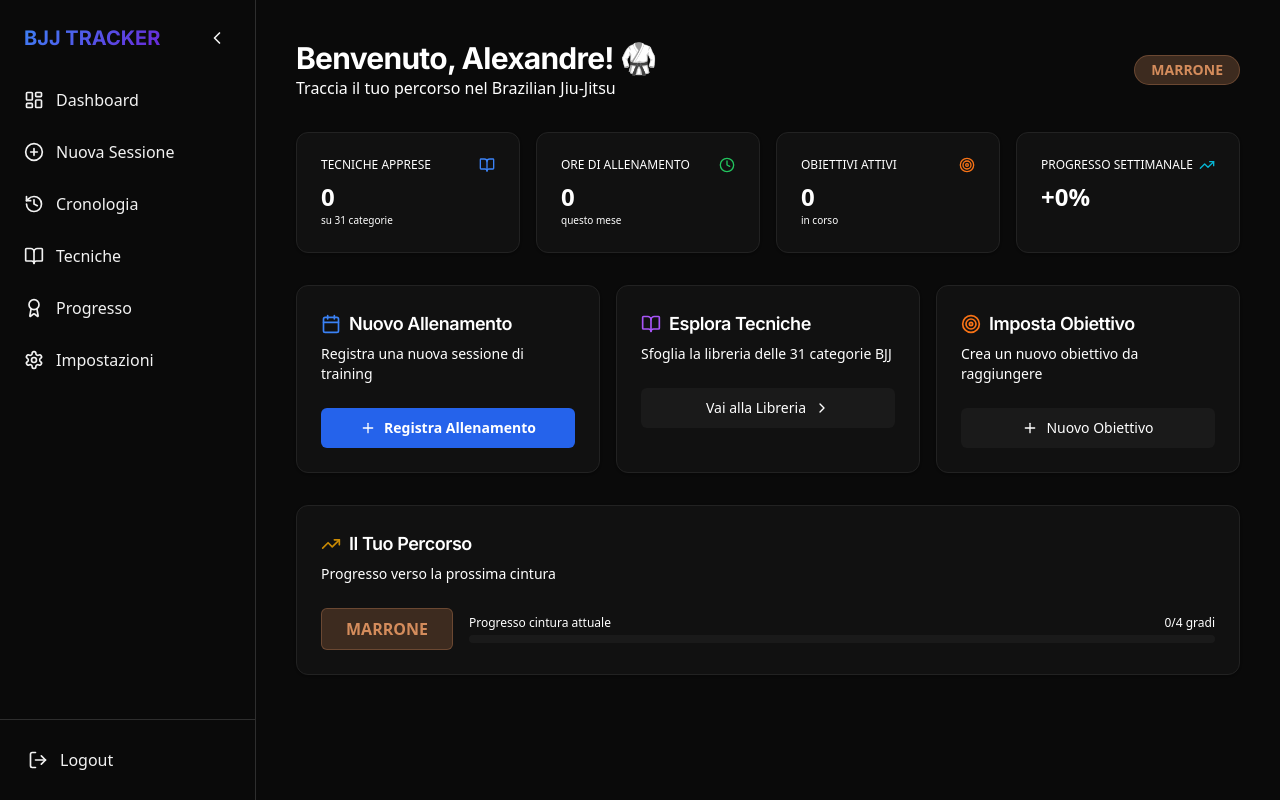
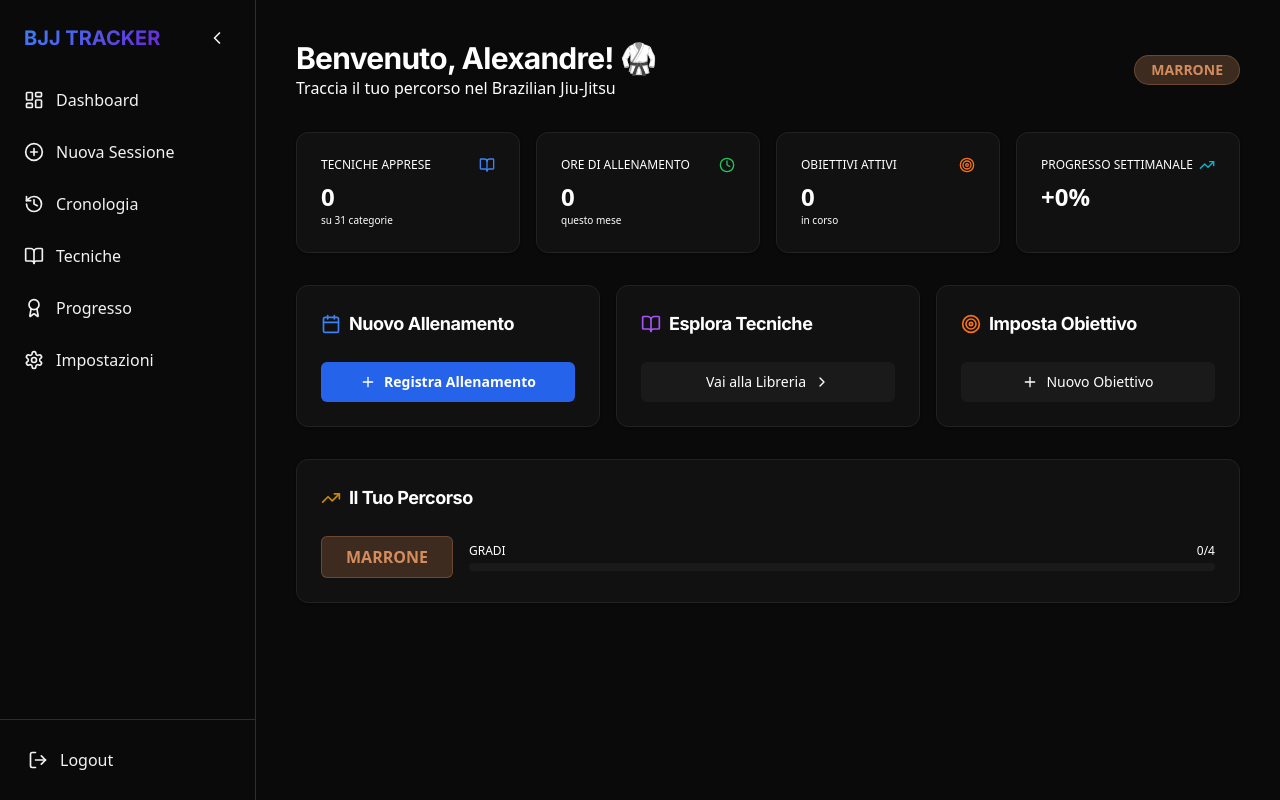
Before and after one commit to iamalexandredds/bjj-tracker, a React (Vite) app: page / in a window 1280 px wide. Built offline with nearby package versions, Linux system fonts and the light colour scheme.

Commit message:
Refactor Dashboard component and update styles

```diff
--- a/src/pages/Dashboard.tsx
+++ b/src/pages/Dashboard.tsx
@@ -1,16 +1,6 @@
 import { Card, CardContent, CardHeader, CardTitle } from '@/components/ui/card';
 import { Button } from '@/components/ui/button';
-import { BeltBadge } from '@/components/ui/BeltBadge';
-import { MasteryIndicator } from '@/components/ui/MasteryIndicator';
-import {
-  BookOpen,
-  Calendar,
-  Target,
-  TrendingUp,
-  Clock,
-  Plus,
-  ChevronRight
-} from 'lucide-react';
+import { BookOpen, Calendar, Target, TrendingUp, Clock, Plus, ChevronRight } from 'lucide-react';
 import { Link } from 'react-router-dom';
 
 export default function Dashboard() {
@@ -25,21 +15,19 @@ export default function Dashboard() {
 
   return (
     <div className="space-y-8 p-6 lg:p-10 bg-[#0a0a0a] min-h-screen text-white">
-      {/* Header */}
       <div className="flex justify-between items-center">
         <div>
-          <h1 className="text-3xl font-bold">Benvenuto, {profile.full_name.split(' ')[0]}! 🥋</h1>
+          <h1 className="text-3xl font-bold font-display">Benvenuto, {profile.full_name.split(' ')[0]}! 🥋</h1>
           <p className="text-muted-foreground">Traccia il tuo percorso nel Brazilian Jiu-Jitsu</p>
         </div>
-        <div className="bg-[#3d2b1f] text-[#d48c5c] px-4 py-1 rounded-full font-bold text-sm border border-[#d48c5c]/30">
-          MARRONE
+        <div className="bg-[#3d2b1f] text-[#d48c5c] px-4 py-1 rounded-full font-bold text-sm border border-[#d48c5c]/30 uppercase">
+          {profile.belt}
         </div>
       </div>
 
-      {/* Stats Grid */}
       <div className="grid gap-4 md:grid-cols-4">
         {stats.map((stat, i) => (
-          <Card key={i} className="bg-[#111] border-[#222] hover:border-white/10 transition-all">
+          <Card key={i} className="bg-[#111] border-[#222]">
             <CardHeader className="flex flex-row items-center justify-between pb-2 space-y-0">
               <span className="text-xs font-medium text-muted-foreground uppercase">{stat.label}</span>
               <stat.icon className={`h-4 w-4 ${stat.color}`} />
@@ -52,73 +40,65 @@ export default function Dashboard() {
         ))}
       </div>
 
-      {/* Quick Actions */}
       <div className="grid gap-4 md:grid-cols-3">
         <Card className="bg-[#111] border-[#222]">
           <CardHeader>
-            <CardTitle className="flex items-center gap-2 text-lg">
+            <CardTitle className="flex items-center gap-2 text-lg font-bold">
               <Calendar className="h-5 w-5 text-blue-500" /> Nuovo Allenamento
             </CardTitle>
-            <p className="text-sm text-muted-foreground">Registra una nuova sessione di training</p>
           </CardHeader>
           <CardContent>
             <Button asChild className="w-full bg-blue-600 hover:bg-blue-700 text-white font-bold">
-              <Link to="/training/new"><Plus className="mr-2 h-4 w-4" /> Registra Allenamento</Link>
+              <Link to="/training"><Plus className="mr-2 h-4 w-4" /> Registra Allenamento</Link>
             </Button>
           </CardContent>
         </Card>
 
         <Card className="bg-[#111] border-[#222]">
           <CardHeader>
-            <CardTitle className="flex items-center gap-2 text-lg">
+            <CardTitle className="flex items-center gap-2 text-lg font-bold">
               <BookOpen className="h-5 w-5 text-purple-500" /> Esplora Tecniche
             </CardTitle>
-            <p className="text-sm text-muted-foreground">Sfoglia la libreria delle 31 categorie BJJ</p>
           </CardHeader>
           <CardContent>
-            <Button variant="secondary" asChild className="w-full bg-[#1a1a1a] hover:bg-[#252525] border-none">
-              <Link to="/techniques" className="flex items-center justify-center">
-                Vai alla Libreria <ChevronRight className="ml-2 h-4 w-4" />
-              </Link>
+            <Button variant="secondary" asChild className="w-full bg-[#1a1a1a] border-none text-white hover:bg-[#252525]">
+              <Link to="/techniques">Vai alla Libreria <ChevronRight className="ml-2 h-4 w-4" /></Link>
             </Button>
           </CardContent>
         </Card>
 
         <Card className="bg-[#111] border-[#222]">
           <CardHeader>
-            <CardTitle className="flex items-center gap-2 text-lg">
+            <CardTitle className="flex items-center gap-2 text-lg font-bold">
               <Target className="h-5 w-5 text-orange-500" /> Imposta Obiettivo
             </CardTitle>
-            <p className="text-sm text-muted-foreground">Crea un nuovo obiettivo da raggiungere</p>
           </CardHeader>
           <CardContent>
-            <Button variant="secondary" asChild className="w-full bg-[#1a1a1a] hover:bg-[#252525] border-none">
-              <Link to="/goals/new"><Plus className="mr-2 h-4 w-4" /> Nuovo Obiettivo</Link>
+            <Button variant="secondary" asChild className="w-full bg-[#1a1a1a] border-none text-white hover:bg-[#252525]">
+              <Link to="/goals"><Plus className="mr-2 h-4 w-4" /> Nuovo Obiettivo</Link>
             </Button>
           </CardContent>
         </Card>
       </div>
 
-      {/* Percorso Cintura */}
       <Card className="bg-[#111] border-[#222]">
         <CardHeader>
-          <CardTitle className="flex items-center gap-2 text-lg">
+          <CardTitle className="flex items-center gap-2 text-lg font-bold">
             <TrendingUp className="h-5 w-5 text-yellow-600" /> Il Tuo Percorso
           </CardTitle>
-          <p className="text-sm text-muted-foreground">Progresso verso la prossima cintura</p>
         </CardHeader>
-        <CardContent className="space-y-4">
+        <CardContent>
           <div className="flex items-center gap-4">
-            <div className="bg-[#3d2b1f] text-[#d48c5c] px-6 py-2 rounded-md font-bold border border-[#d48c5c]/30">
-              MARRONE
+            <div className="bg-[#3d2b1f] text-[#d48c5c] px-6 py-2 rounded-md font-bold border border-[#d48c5c]/30 uppercase">
+              {profile.belt}
             </div>
             <div className="flex-1">
               <div className="flex justify-between text-xs mb-1">
-                <span className="text-muted-foreground">Progresso cintura attuale</span>
-                <span className="text-white">0/4 gradi</span>
+                <span className="text-muted-foreground uppercase">Gradi</span>
+                <span className="text-white">0/4</span>
               </div>
-              <div className="h-2 bg-[#1a1a1a] rounded-full overflow-hidden">
-                <div className="h-full bg-[#333] w-0" />
+              <div className="h-2 bg-[#1a1a1a] rounded-full">
+                <div className="h-full bg-[#d48c5c] w-0" />
               </div>
             </div>
           </div>
```
